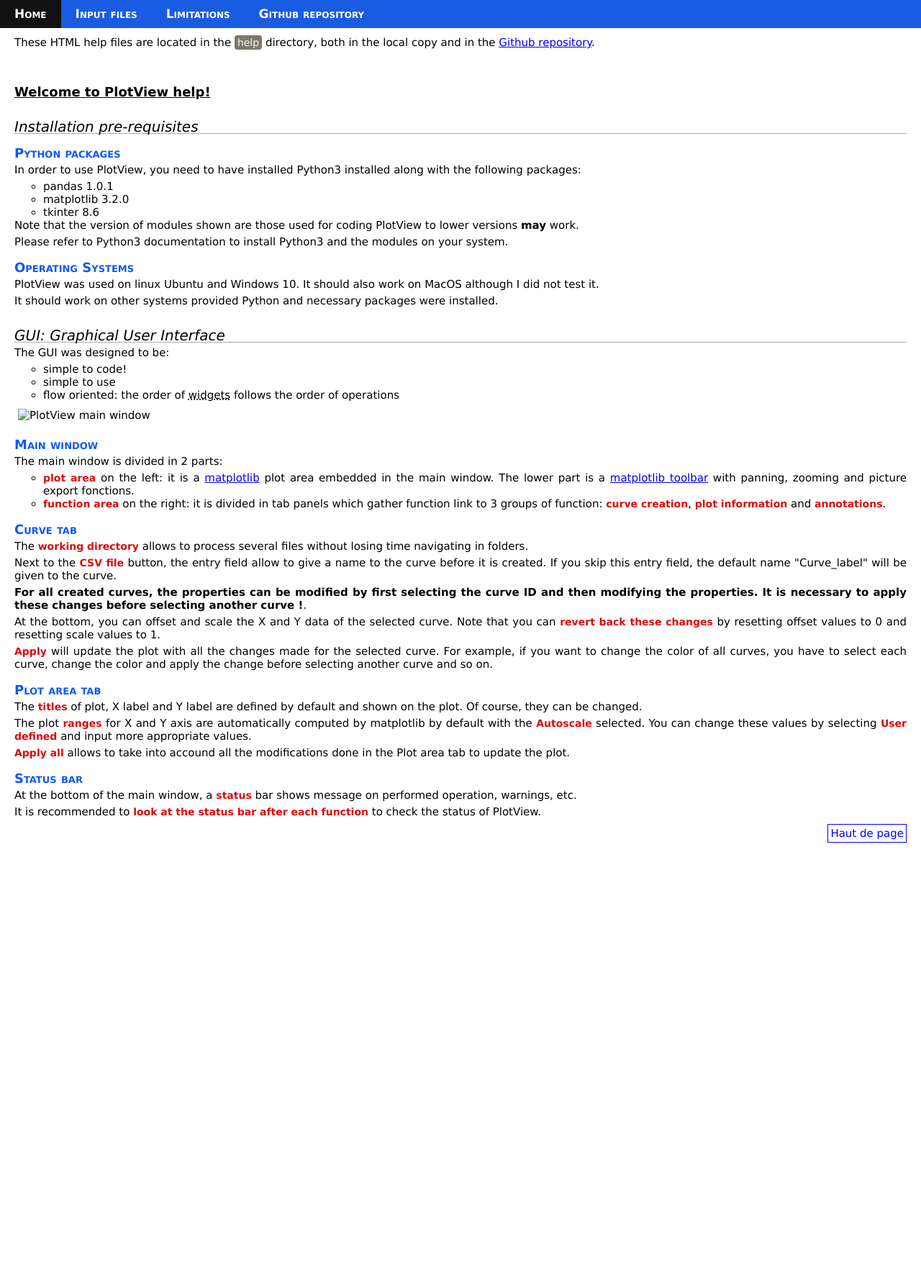
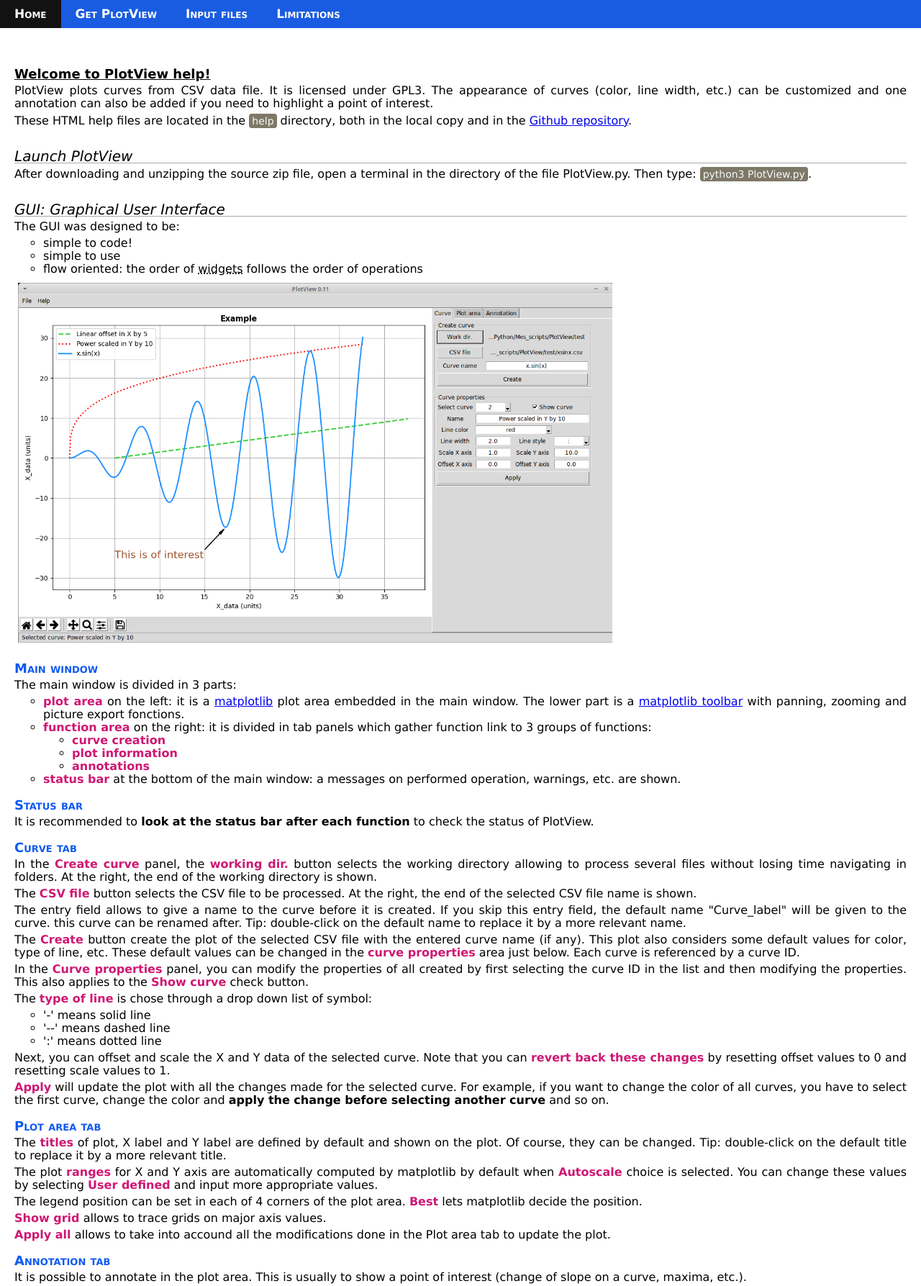
Before and after one commit to fa201/PlotView, a plain HTML site: page help/index.html in a window 1280 px wide. Shown: the top 1787 px of the page at 72% size. Before the commit the page ends 1172 px from the top, so only its background shows below. Drawn offline with Linux system fonts and the light colour scheme.

Commit message:
help update

```diff
--- a/help/index.html
+++ b/help/index.html
@@ -13,66 +13,80 @@
 <nav>
     <ul class="nav_first">
         <li><a class="nav_current1" href="index.html" title="Home">Home</a></li>
+        <li><a href="repository.html" title="Get PlotView">Get PlotView</a></li>
         <li><a href="input_files.html" title="Input files">Input files</a></li>
         <li><a href="limitations.html" title="Limitations">Limitations</a></li>
-        <li><a href="repository.html" title="Github repository">Github repository</a></li>    </ul>
+    </ul>
 </nav>
 
 <main class="main_container">
     <article class="without_aside">
-        <p>These HTML help files are located in the <code>help</code> directory, both in the local copy and in the <a href="http://github.com/fa201/PlotView" title="Github repository" target="_blank">Github repository</a>.</p>
 
         <h1>Welcome to PlotView help!</h1>
-
-        <h2>Installation pre-requisites</h2>
-        <h3>Python packages</h3>
-        <p>In order to use PlotView, you need to have installed Python3 installed along with the following packages:
-            <ul>
-                <li>pandas 1.0.1</li>
-                <li>matplotlib 3.2.0</li>
-                <li>tkinter 8.6</li>
-            </ul>
-        Note that the version of modules shown are those used for coding PlotView to lower versions <strong>may</strong> work.</p>
-        <p>Please refer to Python3 documentation to install Python3 and the modules on your system.</p>
-
-        <h3>Operating Systems</h3>
-        <p>PlotView was used on linux Ubuntu and Windows 10. It should also work on MacOS although I did not test it.</p>
-        <p>It should work on other systems provided Python and necessary packages were installed.</p>
+        <p>PlotView plots curves from CSV data file. It is licensed under GPL3. The appearance of curves (color, line width, etc.) can be customized and one annotation can also be added if you need to highlight a point of interest.</p>
+        <p>These HTML help files are located in the <code>help</code> directory, both in the local copy and in the <a href="http://github.com/fa201/PlotView" title="Github repository" target="_blank">Github repository</a>.</p>
+        <h2>Launch PlotView</h2>
+        <p>After downloading and unzipping the source zip file, open a terminal in the directory of the file PlotView.py. Then type: <code>python3 PlotView.py</code>.</p>
 
         <h2>GUI: Graphical User Interface</h2>
         <p>The GUI was designed to be:
             <ul>
                 <li>simple to code!</li>
                 <li>simple to use</li>
-                <li>flow oriented: the order of <abbr title="window gadget: element of GUI">widgets</abbr> follows the order of operations</li>
+                <li>flow oriented: the order of <abbr title="window gadgets: elements of GUI as button, entry field, label, etc.">widgets</abbr> follows the order of operations</li>
             </ul>
         </p>
-        <p><img class="image_l" src="../image/PlotView_example.png" title="PlotView main window" alt="PlotView main window"></p>
+        <p><img class="image_l" src="../image/PlotView_example_1.png" title="PlotView main window" alt="PlotView main window"></p>
 
         <h3>Main window</h3>
-        <p>The main window is divided in 2 parts:
+        <p>The main window is divided in 3 parts:
             <ul>
                 <li><em>plot area</em> on the left: it is a <a href="https://matplotlib.org/" title="matplotlib" target="_blank">matplotlib</a> plot area embedded in the main window. The lower part is a <a href="https://matplotlib.org/3.2.2/users/navigation_toolbar.html#" title="help on matplotlib toolbar" target="_blank">matplotlib toolbar</a> with panning, zooming and picture export fonctions.</li>
-                <li><em>function area</em> on the right: it is divided in tab panels which gather function link to 3 groups of function: <em>curve creation</em>, <em>plot information</em> and <em>annotations</em>.</li>
+                <li><em>function area</em> on the right: it is divided in tab panels which gather function link to 3 groups of functions:
+                <ul>
+                    <li><em>curve creation</em></li>
+                    <li><em>plot information</em></li>
+                    <li><em>annotations</em></li>
+                </ul>
+                <li><em>status bar</em> at the bottom of the main window: a messages on performed operation, warnings, etc. are shown.</li>
             </ul>
         </p>
 
+        <h3>Status bar</h3>
+        <p>It is recommended to <strong>look at the status bar after each function</strong> to check the status of PlotView.</p>
+
         <h3>Curve tab</h3>
-        <p>The <em>working directory</em> allows to process several files without losing time navigating in folders.</p>
-        <p>Next to the <em>CSV file</em> button, the entry field allow to give a name to the curve before it is created. If you skip this entry field, the default name "Curve_label" will be given to the curve.</p>
-        <p><strong>For all created curves, the properties can be modified by first selecting the curve ID and then modifying the properties. It is necessary to apply these changes before selecting another curve !</strong>.</p>
-        <p>At the bottom, you can offset and scale the X and Y data of the selected curve. Note that you can <em>revert back these changes</em> by resetting offset values to 0 and resetting scale values to 1.</p>
-        <p><em>Apply</em> will update the plot with all the changes made for the selected curve. For example, if you want to change the color of all curves, you have to select each curve, change the color and apply the change before selecting another curve and so on.</p>
+        <p>In the <em>Create curve</em> panel, the <em>working dir.</em> button selects the working directory allowing to process several files without losing time navigating in folders. At the right, the end of the working directory is shown.</p>
+        <p>The <em>CSV file</em> button selects the CSV file to be processed. At the right, the end of the selected CSV file name is shown.</p>
+        <p>The entry field allows to give a name to the curve before it is created. If you skip this entry field, the default name "Curve_label" will be given to the curve. this curve can be renamed after. Tip: double-click on the default name to replace it by a more relevant name.</p>
+        <p>The <em>Create</em> button create the plot of the selected CSV file with the entered curve name (if any). This plot also considers some default values for color, type of line, etc. These default values can be changed in the <em>curve properties</em> area just below. Each curve is referenced by a curve ID.</p>
+        <p>In the <em>Curve properties</em> panel, you can modify the properties of all created by first selecting the curve ID in the list and then modifying the properties. This also applies to the <em>Show curve</em> check button.</p>
+        <p>The <em>type of line</em> is chose through a drop down list of symbol:
+            <ul>
+                <li>'-' means solid line</li>
+                <li>'--' means dashed line</li>
+                <li>':' means dotted line</li>
+            </ul>
+        </p>
+        <p>Next, you can offset and scale the X and Y data of the selected curve. Note that you can <em>revert back these changes</em> by resetting offset values to 0 and resetting scale values to 1.</p>
+        <p><em>Apply</em> will update the plot with all the changes made for the selected curve. For example, if you want to change the color of all curves, you have to select the first curve, change the color and <strong>apply the change before selecting another curve</strong> and so on.</p>
 
         <h3>Plot area tab</h3>
-        <p>The <em>titles</em> of plot, X label and Y label are defined by default and shown on the plot. Of course, they can be changed.</p>
-        <p>The plot <em>ranges</em> for X and Y axis are automatically computed by matplotlib by default with the <em>Autoscale</em> selected. You can change these values by selecting <em>User defined</em> and input more appropriate values.</p>
+        <p>The <em>titles</em> of plot, X label and Y label are defined by default and shown on the plot. Of course, they can be changed. Tip: double-click on the default title to replace it by a more relevant title.</p>
+        <p>The plot <em>ranges</em> for X and Y axis are automatically computed by matplotlib by default when <em>Autoscale</em> choice is selected. You can change these values by selecting <em>User defined</em> and input more appropriate values.</p>
+        <p>The legend position can be set in each of 4 corners of the plot area. <em>Best</em> lets matplotlib decide the position.</p>
+        <p><em>Show grid</em> allows to trace grids on major axis values.</p>
         <p><em>Apply all</em> allows to take into accound all the modifications done in the Plot area tab to update the plot.</p>
 
-        <h3>Status bar</h3>
-        <p>At the bottom of the main window, a <em>status</em> bar shows message on performed operation, warnings, etc.</p>
-        <p>It is recommended to <em>look at the status bar after each function</em> to check the status of PlotView.</p>
-
+        <h3>Annotation tab</h3>
+        <p>It is possible to annotate in the plot area. This is usually to show a point of interest (change of slope on a curve, maxima, etc.).</p>
+        <p><img class="image_l" src="../image/PlotView_example_2.png" title="PlotView main window" alt="PlotView main window"></p>
+        <p><strong>The positions of annotation and the head of arrow are defined in the data coordinate system !</strong></p>
+        <p>In the <em>Annotation</em> panel, enter the text of the annotation. Tip: double-click on the default text to replace it by a more relevant text.</p>
+        <p>Tick 'Show the annotation' to plot only the annotatation without the arrow.</p>
+        In the <em>Arrow properties</em> panel, enter the position of the arrow head. You can change the arrow head length and widt to make it look more or less sharp.
+        <p>Tick 'Show the arrow connected to the annotation' to add the arrow. It is not possible to draw only the arrow.</p>
+        <p></p>
 
 
 
--- a/help/style.css
+++ b/help/style.css
@@ -5,7 +5,7 @@ html {
 
 body {
     font-family: Verdana, Arial, Helvetica, "Lucida Sans Unicode", Verdana, sans-serif;
-    font-size: 1.5rem;
+    font-size: 1.6rem;
     display: flex;
     flex-direction: column; /* Les blocks enfant seront disposés verticalement */
     min-height: 100vh;      /* La hauteur du body est celle de la fenêtre du navigateur */
@@ -26,9 +26,9 @@ strong {
 
 em {
     font-style: normal;
-    color: hsl(0, 90%, 45%);
+    color: hsl(330, 80%, 45%);
     font-weight: bold;
-    font-size: 1.4rem;      /* pour le détacher du texte normal et atténuer l'effet du bold */
+    /*font-size: 1.4rem;      /* pour le détacher du texte normal et atténuer l'effet du bold */
 }
 
 abbr {
```
Also changed, not shown: help/input_files.html (+1 -1 lines), help/limitations.html (+3 -3 lines), help/repository.html (+24 -7 lines).
